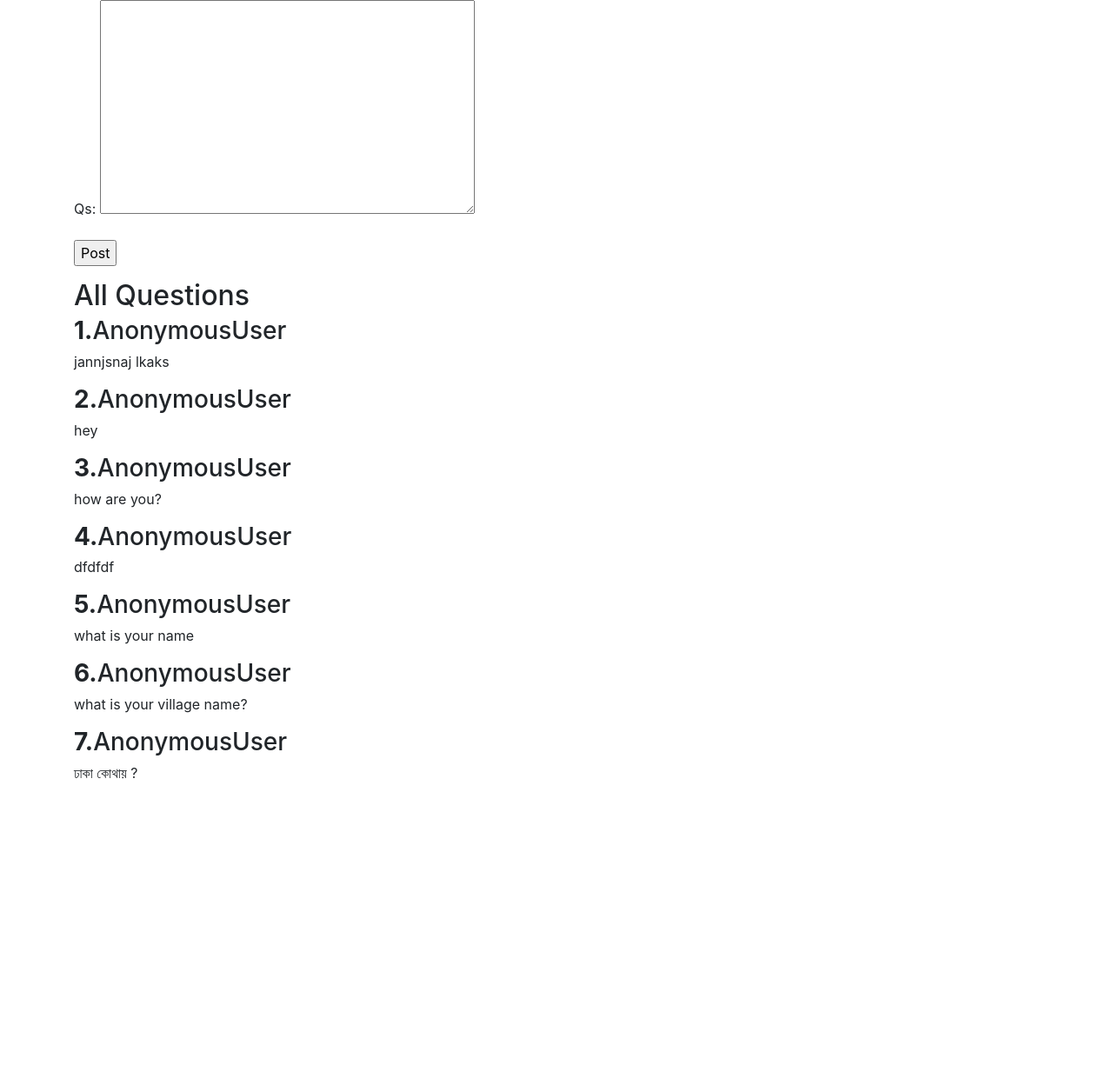
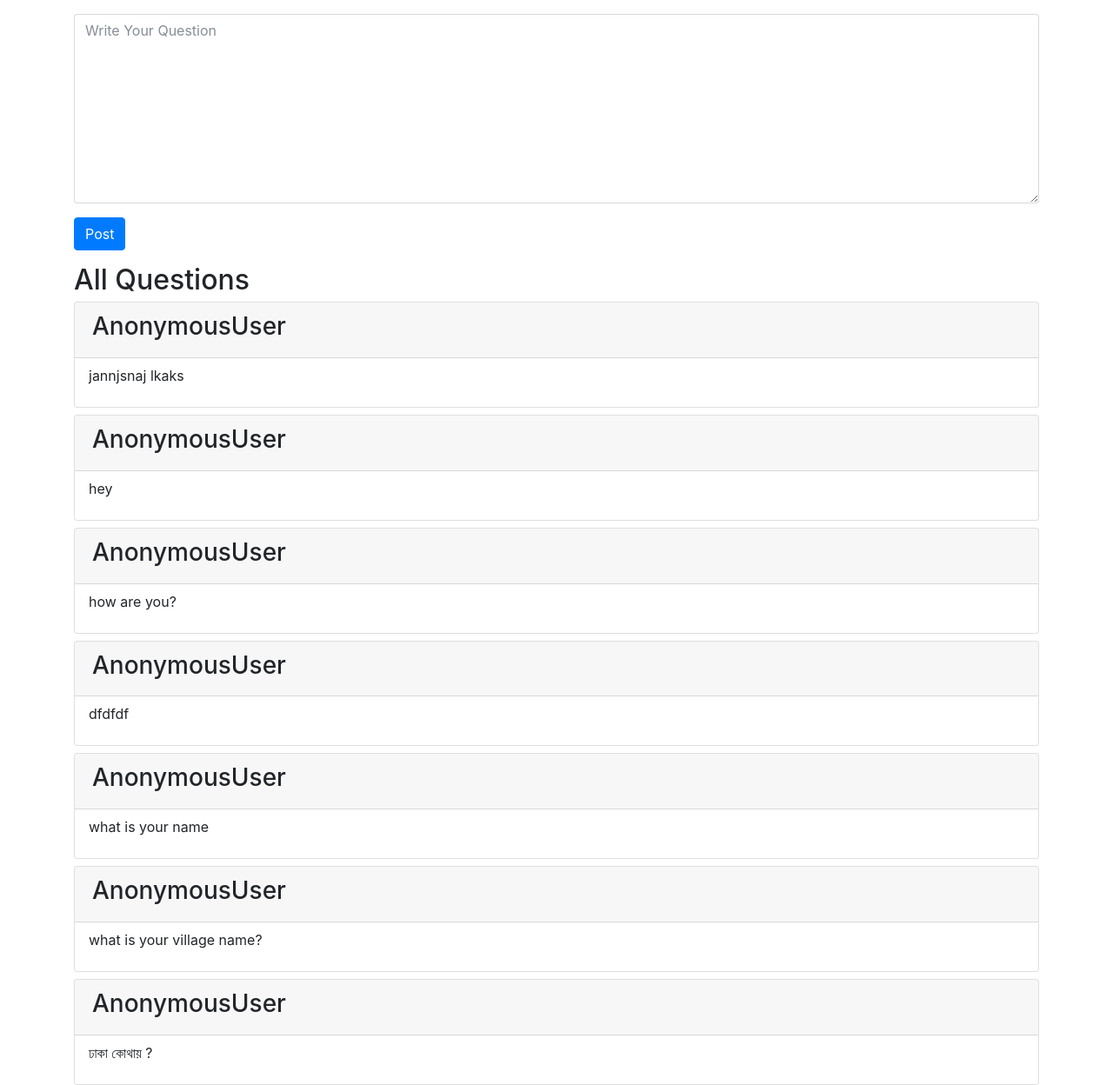
Before and after one commit to harunurkst/answerme, a Django app: page / in a window 1280 px wide. Shown: the whole page at 87% size. Before the commit the page ends 896 px from the top, so only its background shows below. Run offline with Django 3.2, Linux system fonts and the light colour scheme; data comes from the database, SQL or seed files in the repository; both versions use the stored data as it was after the commit; some libraries are stand-ins or nearby versions.

Commit message:
Design index.html

```diff
--- a/question/forms.py
+++ b/question/forms.py
@@ -3,7 +3,8 @@ from .models import Question
 
 
 class QuestionForm(forms.ModelForm):
+    qs = forms.CharField(label='', widget=forms.Textarea(attrs={'placeholder': 'Write Your Question', 'class': 'form-control'}))
 
     class Meta:
         model = Question
-        fields = '__all__'
+        fields = ['qs']
--- a/question/views.py
+++ b/question/views.py
@@ -7,14 +7,16 @@ from django.shortcuts import redirect
 def home(request):
     form = QuestionForm
     questions = Question.objects.order_by('-date')
-    if request.method=='POST':
+    if request.method == 'POST':
         form = QuestionForm(request.POST)
         if form.is_valid():
             form.save()
             return redirect('/')
 
+    if request.user.is_authenticated():
+        user_name = request.user.name
+    else:
+        user_name = request.user
 
-    context = {'form':form,
-               'questions':questions
-               }
-    return render(request, 'index.html',context)
+    context = {'form': form, 'questions': questions, 'user_name': user_name}
+    return render(request, 'index.html', context)
--- a/templates/index.html
+++ b/templates/index.html
@@ -4,19 +4,27 @@
 </head>
 <body>
 <div class="container">
-  <form action="/" method="POST">
-    {% csrf_token %}
-  {{ form.as_p }}
-    <input type="submit" value="Post">
+  <form action="/" method="POST" class="mt-3">
+      {% csrf_token %}
+      <div class="form-group">
+          {{ form.as_p }}
+          <input type="submit" value="Post" class="btn btn-primary">
+      </div>
 </form>
 </div>
 <div class="container">
     <h2>All Questions</h2>
+        {% for question in questions %}
+            <div class="card mt-2">
+                <div class="card-header card-title">
+                    <h3>{{ user_name }}</h3>
+                </div>
+                <div class="card-block card-text p-2">
+                    <p class="ml-2">{{ question }}</p>
+                </div>
+            </div>
+        {% endfor %}
 
-    {% for question in questions %}
-        <h3><b>{{ forloop.counter }}.</b>{{ request.user }}</h3>
-        <p>{{ question }}</p>
-    {% endfor %}
 </div>
 
 
```
Also changed, not shown: db.sqlite3.
